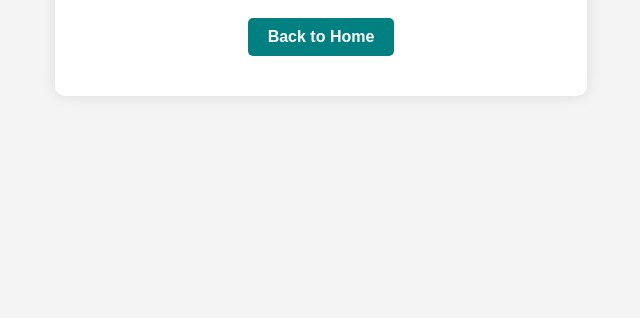
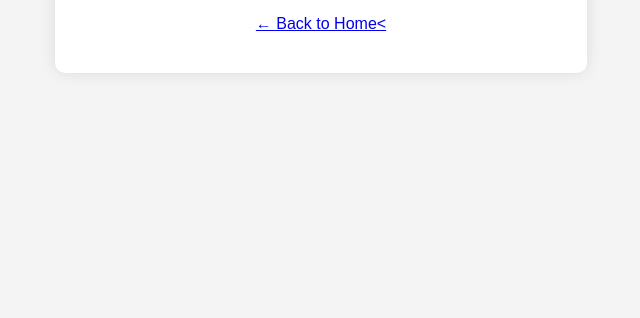
Before and after one commit to Katherynrr/thanks-genie-trips, a plain HTML site: page index.html in a window 1280 px wide. Shown: the part 482-800 px from the top of the page, without its empty margins (319-959 px from the left). Drawn offline with Linux system fonts and the light colour scheme.

Commit message:
Update index.html

```diff
--- a/index.html
+++ b/index.html
@@ -64,7 +64,8 @@
     <h1>Thank You!</h1>
     <p>Your request has been received.<br>
        A member of the Genie Trips team will contact you shortly.</p>
-    <a href="/" class="home-btn">Back to Home</a>
+    <a href="https://katherynrr.github.io/thanks-pageGenieTrips/">← Back to Home<</a>
+
   </div>
 
 </body>
```
